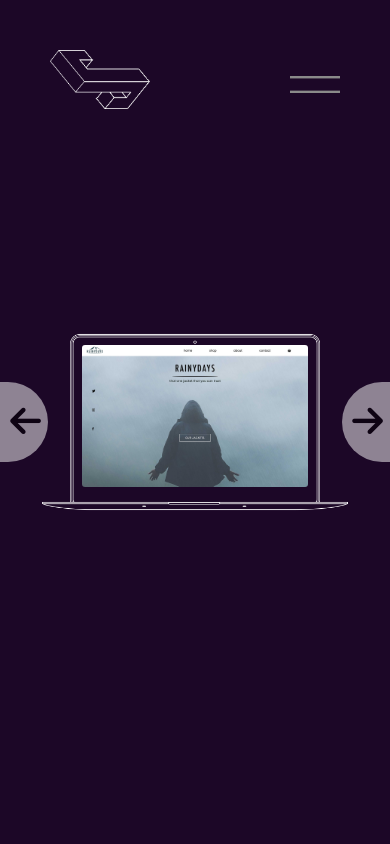
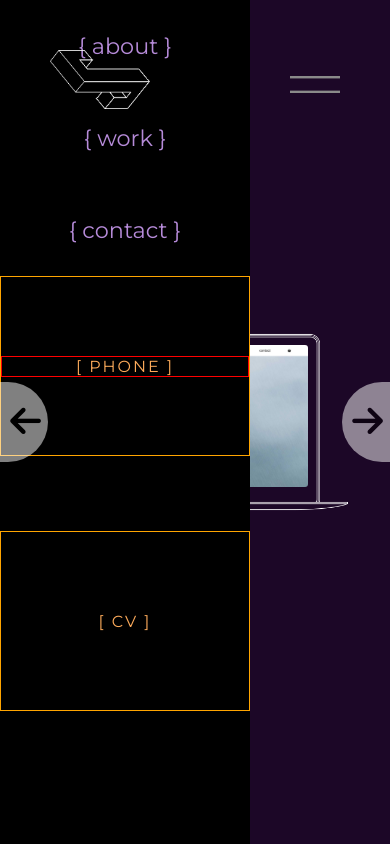
Before and after one commit to VaNomad/portfolioo, a plain HTML site: page work.html in a window 390 px wide. Drawn offline with Linux system fonts and the light colour scheme.

Commit message:
mobile menu updates

```diff
--- a/css/styles.css
+++ b/css/styles.css
@@ -74,6 +74,7 @@ body {
 
 /* ———————————————————————————————————————————  NAVIGATION  ———————————— */
 /* ........................... Navlinks ... */
+
 .nav-menu {
   height: 100vh;
   width: 100%;
@@ -108,13 +109,13 @@ body {
   /* border: #FC5184 solid 1px; */
 }
 
-
 .nav-link a,
 .nav-link span {
   color: var(--purple-text);
 }
 
-.nav-link a:hover {
+.nav-link a:hover,
+.cv:hover {
   color: var(--bckg-light-orange);
 }
 
@@ -127,14 +128,6 @@ body {
   width: 100%;
   max-width: 50px;
   margin-top: 10px;
-}
-
-.email {
-  width: 11em;
-}
-
-.email a {
-  transition: 0.4s ease-in-out;
 }
 
 .email:hover span {
@@ -170,7 +163,9 @@ body {
 
 .cv {
   margin-left: 5rem;
+  color: var(--bckg-light-yellow);
 }
+
 
 .contact {
   color: var(--purple-text);
@@ -178,11 +173,6 @@ body {
   letter-spacing: 0;
   font-size: 20px;
 }
-
-/* .mail {
-  right: 800px;
-  font-size: 20px;
-} */
 
 .call .number,
 .mail .email {
@@ -199,6 +189,7 @@ body {
   display: inline;
   color: var(--bckg-light-yellow);
   text-transform: lowercase;
+  color: greenyellow;
 }
 
 .show-scroll {
@@ -211,7 +202,6 @@ body {
   top: 50vh;
   right: 10%;
 }
-
 
 
 /* ........................... Cursor ... */
@@ -253,65 +243,7 @@ body {
 }
 
 
-
-/* ——————————————————————————————————— Transition Page ——————————  */
-/* .transition-1 {
-  position: fixed;
-  top: 0;
-  right: 0;
-  bottom: 0;
-  left: 0;
-  z-index: 2;
-  background-color: red;
-  background: linear-gradient((90deg) var(--black-bg-grad), var(--black));
-  opacity: 0;
-  pointer-events: none;
-  transition: .5s ease-out;
-}
-
-.transition-1.is-active {
-  opacity: 1;
-  pointer-events: all;
-
-}
-
-.transition-2 {
-  position: fixed;
-  top: 0;
-  width: 100%;
-  bottom: 0;
-  left: -100%;
-  z-index: 2;
-  background-color: #000000;
-  background: linear-gradient(-90deg, var(--black-bg-grad), var(--black));
-  opacity: .8;
-  pointer-events: none;
-  transition: .5s ease-out;
-}
-
-.transition-2.is-active {
-  left: 0;
-}
-
-.transition-3 {
-  position: fixed;
-  top: 100%;
-  right: 0;
-  height: 100%;
-  left: 0;
-  z-index: 2;
-  background-color: #000000;
-  background: linear-gradient((90deg) var(--black-bg-grad), var(--black));
-  opacity: 0;
-  pointer-events: none;
-  transition: .5s ease-out;
-}
-
-.transition-3.is-active {
-  top: 0;
-} */
-
-/* ——————————————————————————————————— Index Page —————————— */
+/* ———————————————————————————————————————————  INDEX PAGE  ———————————— */
 .hero {
   background-color: var(--bckg-black);
 }
@@ -399,12 +331,10 @@ body {
 }
 
 .myname:hover {
-  /* transition: 2s ease-in-out; */
   background: linear-gradient(90deg, var(--pink-name-heading) 10%, var(--bckg-light-orange), var(--burgundy), var(--bckg-light-purple), var(--bckg-light-yellow), var(--bckg-light-orange), var(--bckg-light-purple), var(--bckg-light-pink), var(--bckg-lightest-pink), var(--burgundy));
   background-clip: text;
   color: transparent;
   animation: text-animate 4s ease-in-out .01s infinite alternate both;
-
   background-size: 400%;
   background-position: -20%;
 }
@@ -427,10 +357,10 @@ body {
   display: flex;
   justify-content: center;
   letter-spacing: 4px;
-  /* border: solid 1px pink; */
   transform: rotate(-90deg);
   right: 40%;
   top: 243%;
+  /* border: solid 1px pink; */
 }
 
 .arrow img,
@@ -460,30 +390,7 @@ body {
 }
 
 
-/* ——————————————————————————————————— Project section ——————————
-.projects-container {
-  display: flex;
-  scroll-snap-type: x mandatory;
-  overflow-x: scroll;
-  height: 100vh;
-  width: 300%;
-}
-
-.projects {
-  height: 100vh;
-  width: 100%;
-  display: flex;
-  justify-content: center;
-  align-items: center;
-  scroll-snap-align: start;
-}
-
-.projects img {
-  max-width: 900px;
-} */
-
-
-/* ——————————————————————————————————— W O R K   P A G E —————————— */
+/* ———————————————————————————————————————————  WORK PAGE  ———————————— */
 /* ........................... NEW SLIDER ... */
 
 .slider-wrapper {
@@ -555,194 +462,6 @@ body {
 }
 
 
-/* ........................... Bckg slider ... */
-
-/* .purple {
-  background: linear-gradient(var(--purple-bg-solid), var(--purple-bg-grad));
-}
-
-.blue {
-  background: linear-gradient(var(--blue-bg-solid), var(--blue-bg-grad));
-}
-
-.orange {
-  background: linear-gradient(var(--orange-bg-solid), var(--orange-bg-grad));
-}
-
-button {
-  position: relative;
-  padding: 10px 20px;
-  width: 100px;
-  border: solid 1px #fff;
-  background-color: transparent;
-  color: #fff;
-  border-radius: 5px;
-  transition: 0.5s ease-out;
-  z-index: 3;
-}
-
-button:hover {
-  transform: scale(1.05);
-}
-
-.transition-container {
-  position: relative;
-  width: 100%;
-  height: 100vh;
-  overflow: hidden;
-}
-
-.pages {
-  display: flex;
-  width: 300%;
-}
-
-.page {
-  width: 100%;
-  height: 100vh;
-  position: relative;
-  display: flex;
-  justify-content: flex-end;
-  align-items: center;
-  flex-direction: column;
-  gap: 20px;
-  padding-bottom: 50px;
-  transition: all 0.5s;
-  color: #fff;
-}
-
-.pages img {
-  max-width: 900px;
-  position: absolute;
-  left: 18.9%;
-  top: 17%;
-  z-index: 1;
-
-} */
-
-
-/* ........................... Slider ..................................... */
-/* .slider-wrapper {
-  position: relative;
-  overflow: hidden;
-}
-
-.slides-container {
-  height: 100vh;
-  width: 100vw;
-  display: flex;
-  list-style: none;
-  margin: 0;
-  padding: 0;
-  overflow: scroll;
-  scroll-behavior: smooth;
-}
-
-.slide {
-  width: 100%;
-  height: 100%;
-  flex: 1 0 100%;
-  padding: 13vh 27.5vw 17vh;
-}
-
-.slide-arrow {
-  position: absolute;
-  top: 0;
-  bottom: 0;
-  margin: auto;
-  height: 80px;
-  background-color: var(--white-logo);
-  border: none;
-  width: 48px;
-  font-size: 48px;
-  opacity: 0.5;
-  padding-top: 12px;
-  transition: opacity 100ms;
-}
-
-.slide-arrow:hover {
-  opacity: 0.8;
-}
-
-#slide-arrow-prev {
-  color: #000000;
-  left: 0;
-  padding-left: 3px;
-  border-radius: 0 48px 48px 0;
-}
-
-#slide-arrow-next {
-  color: var(--black-bg-solid);
-  right: 0;
-  padding-left: 3px;
-  border-radius: 48px 0 0 48px;
-} */
-
-
-/* ........................... Mac Slider ................................. */
-/* .macbook {
-  position: absolute;
-  z-index: 3;
-  top: 13vh;
-  left: 18.7vw;
-  right: 18.7vw;
-  bottom: 13vh;
-}
-
-.flexing {
-  width: 100%;
-  height: 100%;
-  display: flex;
-  justify-content: center;
-  align-items: center;
-}
-
-.macbook img {
-  width: 100%;
-  max-width: 900px;
-}
-
-.outer-wrapper {
-  position: relative;
-  height: 100%;
-  width: 100%;
-  display: flex;
-  justify-content: center;
-  align-items: center;
-}
-
-.inner-wrapper {
-  position: absolute;
-  display: flex;
-  justify-content: center;
-  align-items: center;
-  height: 100%;
-  width: 100%;
-
-}
-
-.inner-wrapper img {
-  top: 0;
-  left: 0;
-  width: 100%;
-  height: 100%;
-  object-fit: cover;
-  max-width: 640px;
-}
-
-.fade-in-image {
-  animation: fadeIn 3s;
-}
-
-@keyframes fadeIn {
-  0% {
-    opacity: 0;
-  }
-  100% {
-    opacity: 1;
-  }
-} */
-
 /* ——————————————————————————————————— About section —————————— */
 .about {
   background: linear-gradient(to right, var(--black-bg-solid) 33%, var(--black-bg-grad));
@@ -785,6 +504,7 @@ button:hover {
   /* border: 1px solid red; */
 }
 
+
 /* ——————————————————————————  MEDIA QUERIES  ———————————————————— */
 @media screen and (max-width: 920px) {
 
@@ -813,7 +533,7 @@ button:hover {
     position: fixed;
     width: 50%;
     min-width: 250px;
-    top: -100%;
+    top: 0;
     left: 0;
     /* flex-direction: column; */
     transition-duration: .5s;
@@ -887,10 +607,11 @@ button:hover {
 
   .personal-links {
     height: 180px;
-    max-width: 200px;
-    margin-top: 30px;
+    width: 100%;
     display: flex;
     flex-direction: column;
+    align-self: center;
+    margin-bottom: 5rem;
     justify-content: space-around;
     border: 1px solid orange;
   }
@@ -901,36 +622,28 @@ button:hover {
   }
   .number {
     border: 1px solid yellowgreen;
-    margin-top: 15px;
+    /* display: flex; */
+    justify-content: center;
   }
 
 
   .email:hover span {
-    display: block;
+    /* display: block; */
     color: var(--bckg-light-orange);
   }
 
   .email:hover::before {
+    position: static;
     color: var(--bckg-light-orange);
     left: 1rem;
     right: 1rem;
     font-size: 16px;
   }
 
-
   .cv {
-    display: flex;
-    justify-content: center;
-    align-items: center;
-    /* width: 20%; */
-    /* left: 145px; */
-    /* top: 480px; */
-    border: 1px solid green;
+    margin-left: 0;
   }
 
-
-
-  .call:hover .phone,
   .email:hover {
     display: flex;
     justify-content: center;
```
